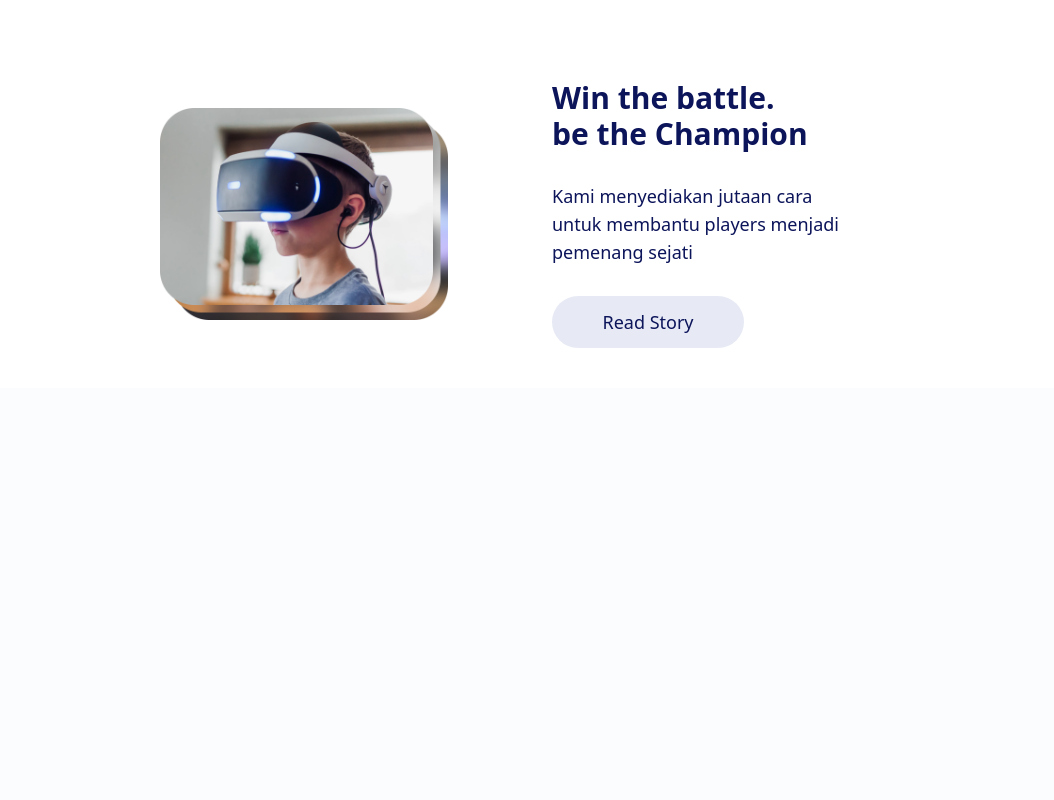
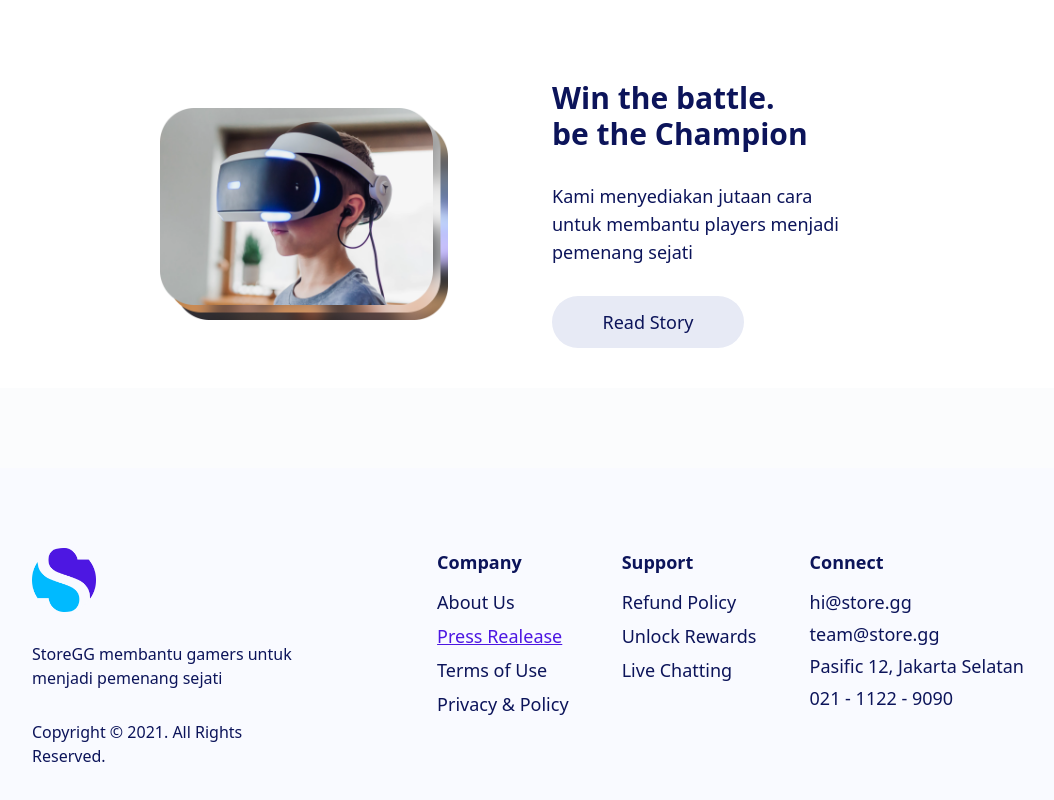
Before and after one commit to yayakyogi/storegg, a React (Create React App) app: page / in a window 1280 px wide. Shown: the part 2004-2804 px from the top of the page, without its empty margins (128-1182 px from the left). Before the commit the page ends 2392 px from the top, so only its background shows below. Built offline with nearby package versions, Linux system fonts and the light colour scheme.

Commit message:
add section footer

```diff
--- /dev/null
+++ b/src/components/organism/frontFooter/index.tsx
@@ -0,0 +1,135 @@
+import { Logo } from "../../../assets/icon";
+import { Button, Image, Text } from "../../atom";
+
+const FrontFooter = () => {
+  return (
+    <>
+      <div className="mt-20 flex flex-wrap justify-between py-14 lg:py-20 px-4 lg:px-32 bg-gray">
+        <div className="text-center lg:text-left lg:mx-0 px-8">
+          <img src={Logo} alt="logo" className="mx-auto lg:mx-0 w-16 h-16" />
+          <div className="max-w-xs lg:pr-10">
+            <Text
+              type="fs-18"
+              weight="regular"
+              text="StoreGG membantu gamers untuk menjadi pemenang sejati"
+              color="black"
+              style={{ marginTop: 30 }}
+            />
+            <Text
+              type="fs-18"
+              weight="regular"
+              text="Copyright &copy; 2021. All Rights Reserved."
+              color="black"
+              style={{ marginTop: 30 }}
+            />
+          </div>
+        </div>
+        <div className="w-1/2 lg:w-auto mt-12 lg:mt-0">
+          <Text
+            type="fs-20"
+            weight="bold"
+            text="Company"
+            color="black"
+            style={{ marginBottom: 12 }}
+          />
+          <Button
+            type="link"
+            href="/"
+            className="block text-lg text-black mb-1.5"
+          >
+            About Us
+          </Button>
+          <Button
+            type="link"
+            href="/"
+            className="block text-lg text-purple underline mb-1.5"
+          >
+            Press Realease
+          </Button>
+          <Button
+            type="link"
+            href="/"
+            className="block text-lg text-black mb-1.5"
+          >
+            Terms of Use
+          </Button>
+          <Button
+            type="link"
+            href="/"
+            className="block text-lg text-black mb-1.5"
+          >
+            Privacy & Policy
+          </Button>
+        </div>
+        <div className="w-1/2 lg:w-auto mt-12 lg:mt-0">
+          <Text
+            type="fs-20"
+            weight="bold"
+            text="Support"
+            color="black"
+            style={{ marginBottom: 12 }}
+          />
+          <Button
+            type="link"
+            href="/"
+            className="block text-lg text-black mb-1.5"
+          >
+            Refund Policy
+          </Button>
+          <Button
+            type="link"
+            href="/"
+            className="block text-lg text-black mb-1.5"
+          >
+            Unlock Rewards
+          </Button>
+          <Button
+            type="link"
+            href="/"
+            className="block text-lg text-black mb-1.5"
+          >
+            Live Chatting
+          </Button>
+        </div>
+        <div className="w-full lg:w-auto mt-12 lg:mt-0">
+          <Text
+            type="fs-20"
+            weight="bold"
+            text="Connect"
+            color="black"
+            style={{ marginBottom: 12 }}
+          />
+          <Text
+            type="fs-20"
+            weight="regular"
+            text="hi@store.gg"
+            color="black"
+            style={{ marginBottom: 4 }}
+          />
+          <Text
+            type="fs-20"
+            weight="regular"
+            text="team@store.gg"
+            color="black"
+            style={{ marginBottom: 4 }}
+          />
+          <Text
+            type="fs-20"
+            weight="regular"
+            text="Pasific 12, Jakarta Selatan"
+            color="black"
+            style={{ marginBottom: 4 }}
+          />
+          <Text
+            type="fs-20"
+            weight="regular"
+            text="021 - 1122 - 9090"
+            color="black"
+            style={{ marginBottom: 4 }}
+          />
+        </div>
+      </div>
+    </>
+  );
+};
+export default FrontFooter;
--- a/src/components/organism/index.tsx
+++ b/src/components/organism/index.tsx
@@ -8,6 +8,7 @@ import Procedures from "./landingPage/procedures";
 import Feature from "./landingPage/feature";
 import Reached from "./landingPage/reached";
 import Story from "./landingPage/story";
+import FrontFooter from "./frontFooter";
 
 export {
   Sidebar,
@@ -20,4 +21,5 @@ export {
   Feature,
   Reached,
   Story,
+  FrontFooter,
 };
--- a/src/pages/front/landingPage/index.tsx
+++ b/src/pages/front/landingPage/index.tsx
@@ -1,5 +1,6 @@
 import {
   Feature,
+  FrontFooter,
   Hero,
   Navbar,
   Procedures,
@@ -18,6 +19,7 @@ const LandingPage = () => {
         <Reached />
         <Story />
       </div>
+      <FrontFooter />
     </>
   );
 };
```
